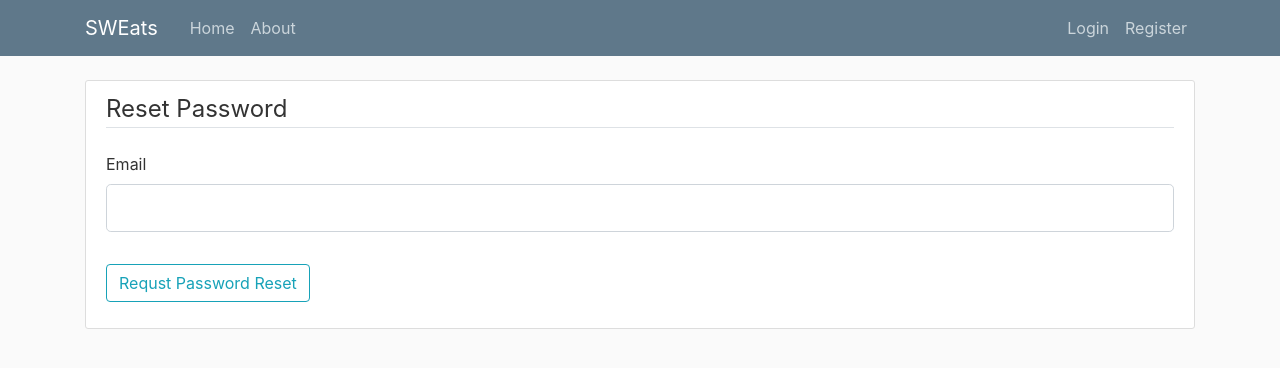
After one commit to surajyadav9/SWEats, a Flask app: page /reset_password in a window 1280 px wide. The commit adds this page. Shown: the top 368 px of the page. Run offline with Flask 2, Linux system fonts and the light colour scheme; some libraries are stand-ins or nearby versions.

Commit message:
Added password reset through Gmail feature

```diff
--- a/sweats/forms.py
+++ b/sweats/forms.py
@@ -71,3 +71,19 @@ class OrderItemForm(FlaskForm):
 class CartItemForm(FlaskForm):
     quantity = IntegerField('Quantity', validators=[DataRequired(), NumberRange(min=1, max=4)])
     submit = SubmitField('Add to Cart')
+
+
+class RequestRestForm(FlaskForm):
+    email = StringField('Email', validators=[DataRequired(), Email()])
+    submit = SubmitField('Requst Password Reset')
+
+    def validate_email(self, email):
+        customer = Customer.query.filter_by(email=email.data).first()
+        if customer is None:
+            raise ValidationError('There is no account with that email. You must register first.')
+
+class ResetPasswordForm(FlaskForm):
+    password = PasswordField('Password', validators=[DataRequired()])
+    confirm_password = PasswordField('Confirm Password',
+                                     validators=[DataRequired(), EqualTo('password')])
+    submit = SubmitField('Reset Password')
--- a/sweats/routes/customer_routes.py
+++ b/sweats/routes/customer_routes.py
@@ -3,9 +3,12 @@ import secrets
 from PIL import Image
 from flask import render_template, url_for, flash, redirect, request, abort
 from flask_login import login_user, current_user, logout_user, login_required
-from sweats import app, db, bcrypt
-from sweats.forms import RegistrationForm, LoginForm, UpdateAccountForm, ItemForm, UpdateItemForm, OrderItemForm, CartItemForm
+from sweats import app, db, bcrypt, mail
+from sweats.forms import (RegistrationForm, LoginForm, UpdateAccountForm, ItemForm,
+                         UpdateItemForm, OrderItemForm, CartItemForm, RequestRestForm, ResetPasswordForm)
 from sweats.models import Customer, Item, Warehouse, Order, OrderItem, Shipment, CartItem
+from flask_mail import Message
+
 
 @app.route("/")
 @app.route("/home")
@@ -239,3 +242,52 @@ def buy_cart():
         db.session.delete(cart_item)
     db.session.commit()
     return redirect(url_for('orders'))
+
+#
+# Password Reset Section
+#
+
+def send_request_email(user):
+    token = user.get_reset_token()
+    msg = Message('Password Reset Request', sender="noreply@demo.com",
+                     recipients=[user.email])
+    # _external = True is used to give the full URL instead of relative to the user in mail
+    msg.body = f'''To reset your password, visit the following link -
+{url_for('reset_token', token=token, _external=True)}
+
+If you did not make this request then simply ignore this email. Hence no changes will be made.
+'''
+    mail.send(msg)
+
+@app.route('/reset_password', methods=['GET', 'POST'])
+def reset_request():
+    if current_user.is_authenticated:
+        return redirect(url_for('home'))
+
+    form = RequestRestForm()
+    if form.validate_on_submit():
+        customer = Customer.query.filter_by(email=form.email.data).first()
+        send_request_email(customer)
+        flash(f'An email has been sent with instructions to reset your password.', 'info')
+        return redirect(url_for('login'))
+    return render_template('reset_request.html', title='Reset Password', form=form)
+
+
+@app.route('/reset_password/<token>', methods=['GET', 'POST'])
+def reset_token(token):
+    if current_user.is_authenticated:
+        return redirect(url_for('home'))
+
+    customer = Customer.verify_reset_token(token)
+    if customer is None:
+        flash("That is an invalid or expired token.", 'warning')
+        return redirect(url_for('reset_request'))
+
+    form = ResetPasswordForm()
+    if form.validate_on_submit():
+        pw_hash = bcrypt.generate_password_hash(form.password.data).decode('utf-8')
+        customer.password = pw_hash
+        db.session.commit()
+        flash('Your password has been updated. Now you can log in.', 'success')
+        return redirect(url_for('login'))
+    return render_template('reset_token.html', title='Reset Password', form=form)
--- a/sweats/templates/login.html
+++ b/sweats/templates/login.html
@@ -42,10 +42,10 @@
             </fieldset>
             <div class="form-group">
                 {{ form.submit(class="btn btn-outline-info") }}
+                <small class="text-muted ml-2">
+                    <a href="{{ url_for('reset_request') }}">Forgot Password?</a>
+                </small>
             </div>
-            <small class="text-muted ml-2">
-                <a href="#">Forgot Password?</a>
-            </small>
         </form>
     </div>
     <div class="border-top pt-3">
--- /dev/null
+++ b/sweats/templates/reset_request.html
@@ -0,0 +1,30 @@
+{% extends "layout.html" %}
+
+{% block content %}
+    <div class='content-section'>
+        <!-- action=none, i.e, it will post to the current route i.e /register -->
+        <form method="POST" action="">
+            {{ form.hidden_tag() }}
+            <fieldset class="form-group">
+                <legend class="border-bottom mb-4">Reset Password</legend>
+                <div class="form-group">
+                    {{ form.email.label(class="form-control-label") }}
+
+                    {% if form.email.errors %}
+                        {{ form.email(class="form-control form-control-lg is-invalid") }}
+                        <div class="invalid-feedback">
+                            {% for error in form.email.errors %}
+                                <span> {{ error }} </span>
+                            {% endfor %}
+                        </div>
+                    {% else %}
+                        {{ form.email(class="form-control form-control-lg") }}
+                    {% endif %}
+                </div>
+            </fieldset>
+            <div class="form-group">
+                {{ form.submit(class="btn btn-outline-info") }}
+            </div>
+        </form>
+    </div>
+{% endblock content %}
```
Also changed, not shown: sweats/__init__.py (+13 -1 lines), sweats/models.py (+20 -1 lines), sweats/templates/reset_token.html (added, +44 -0 lines), sweats/dev.db.
